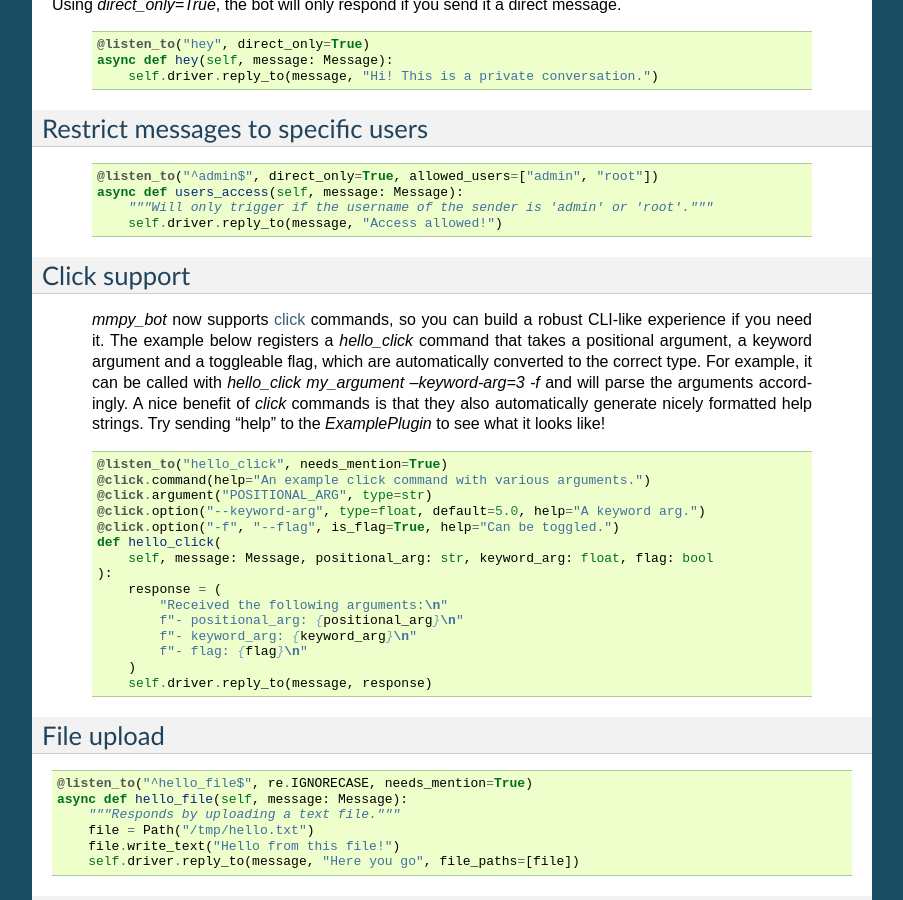
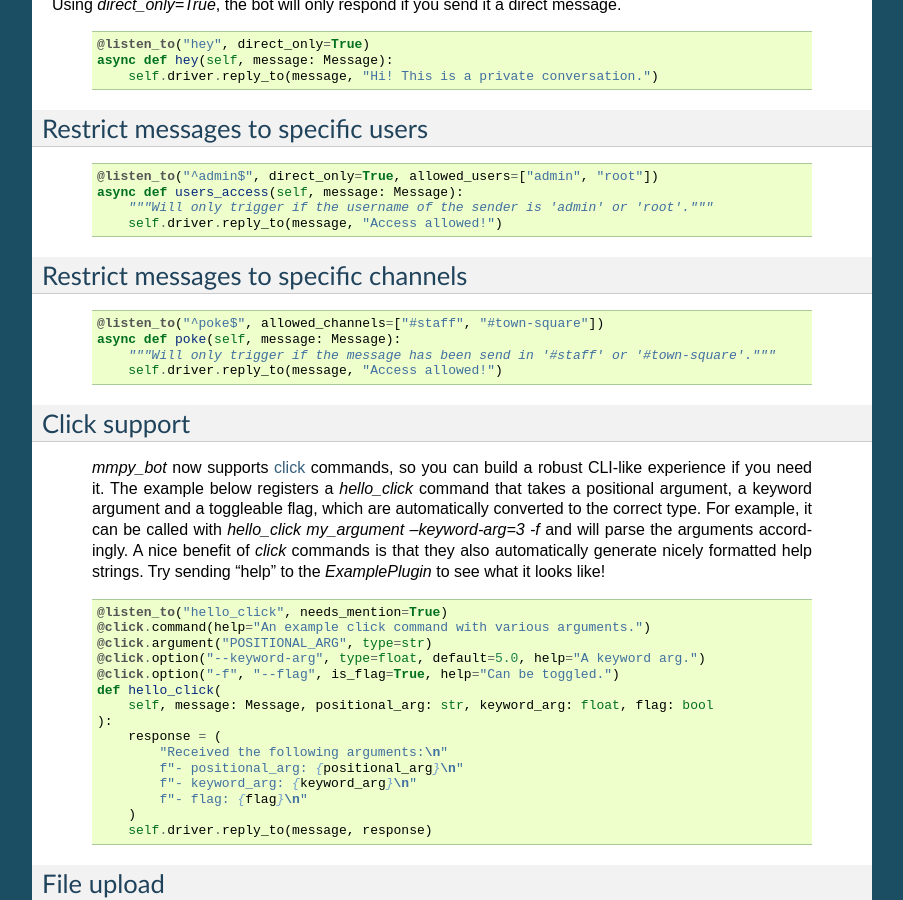
Before and after one commit to attzonko/mmpy_bot, a Sphinx documentation site: the page built from docs/plugins.rst, in a window 1280 px wide and 900 px high, scrolled down 1737 px. Shown: the whole window, without its empty margins (198-1101 px from the left). Built offline with Sphinx 7.4.7, drawn with Linux system fonts in a browser that asks for light colours; pages that are not in the unit, such as notebooks, are missing from menus; some of the changed text lies outside the part shown.

Commit message:
Add documentation for the allowed_channels filter

```diff
--- a/docs/plugins.rst
+++ b/docs/plugins.rst
@@ -114,6 +114,17 @@
         @listen_to("^admin$", direct_only=True, allowed_users=["admin", "root"])
         async def users_access(self, message: Message):
             """Will only trigger if the username of the sender is 'admin' or 'root'."""
+            self.driver.reply_to(message, "Access allowed!")
+
+
+Restrict messages to specific channels
+----------------------------------
+
+    .. code-block:: python
+
+        @listen_to("^poke$", allowed_channels=["#staff", "#town-square"])
+        async def poke(self, message: Message):
+            """Will only trigger if the message has been send in '#staff' or '#town-square'."""
             self.driver.reply_to(message, "Access allowed!")
 
 Click support
```
